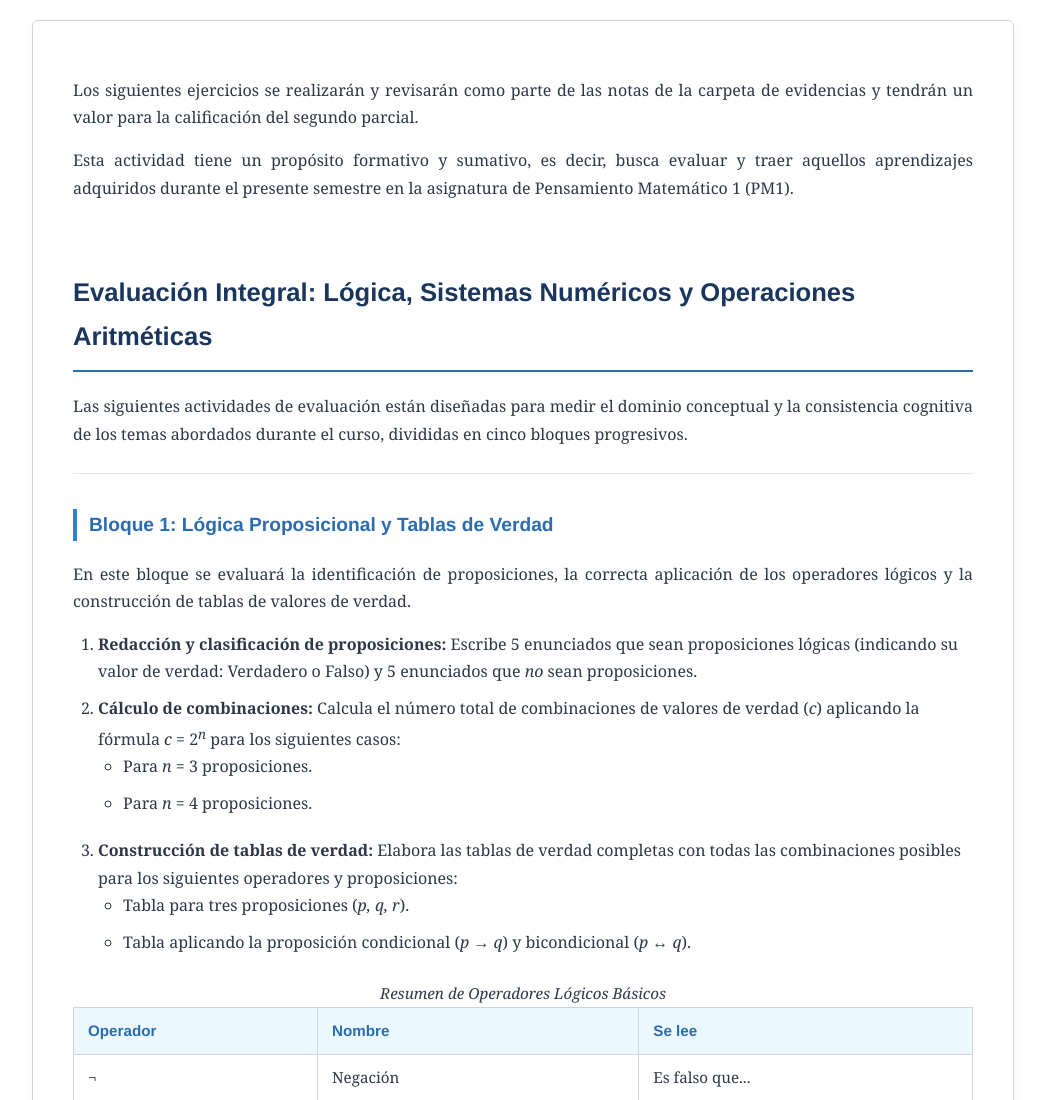
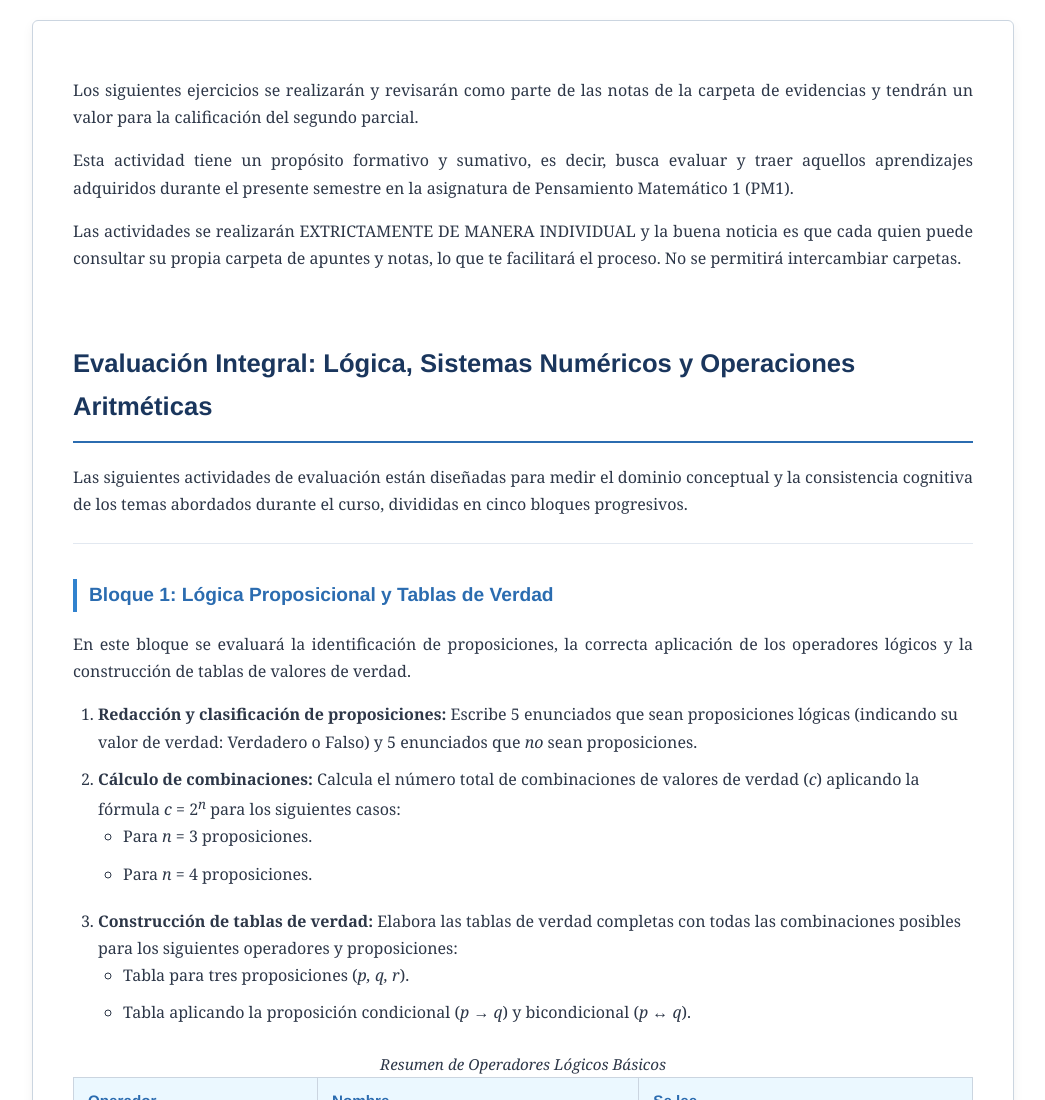
Before and after one commit to renebec/mate330, a plain HTML site: page index.html in a window 1280 px wide. Shown: the top 1100 px of the page, without its empty margins (117-1162 px from the left). Drawn offline with Linux system fonts and the light colour scheme.

Commit message:
Update index.html

```diff
--- a/index.html
+++ b/index.html
@@ -90,6 +90,8 @@
       para la calificación del segundo parcial.</p>
       <p>Esta actividad tiene un propósito formativo y sumativo, es decir, busca evaluar y traer aquellos aprendizajes
       adquiridos durante el presente semestre en la asignatura de Pensamiento Matemático 1 (PM1).</p>
+     <p>Las actividades se realizarán EXTRICTAMENTE DE MANERA INDIVIDUAL y la buena noticia es que cada quien puede consultar su propia carpeta de apuntes y notas, lo que
+     te facilitará el proceso. No se permitirá intercambiar carpetas.</p>
       <br><br>
 
       <h2>Evaluación Integral: Lógica, Sistemas Numéricos y Operaciones Aritméticas</h2>
```
